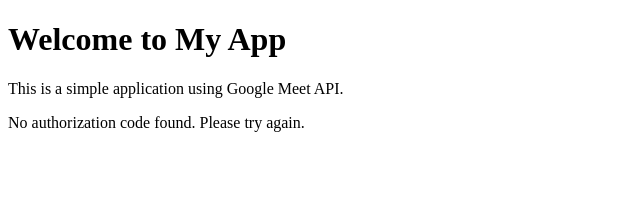
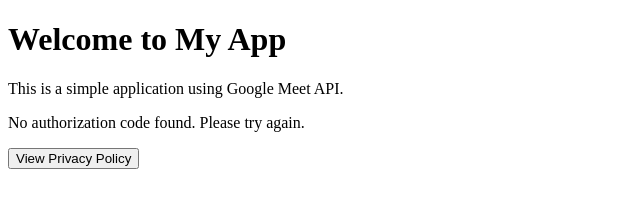
Before and after one commit to girishurwa01/start, a plain HTML site: page index.html in a window 1280 px wide. Shown: the whole page, without its empty margins (0-640 px from the left). Drawn offline with Linux system fonts and the light colour scheme.

Commit message:
Update index.html

```diff
--- a/index.html
+++ b/index.html
@@ -10,6 +10,10 @@
     <p>This is a simple application using Google Meet API.</p>
 
     <div id="auth-result"></div>
+
+    <button onclick="window.location.href='https://girishurwa.github.io/scratch-privacy-policy/privacy.html';">
+        View Privacy Policy
+    </button>
 
     <script>
         // Function to get query parameters from URL
```
